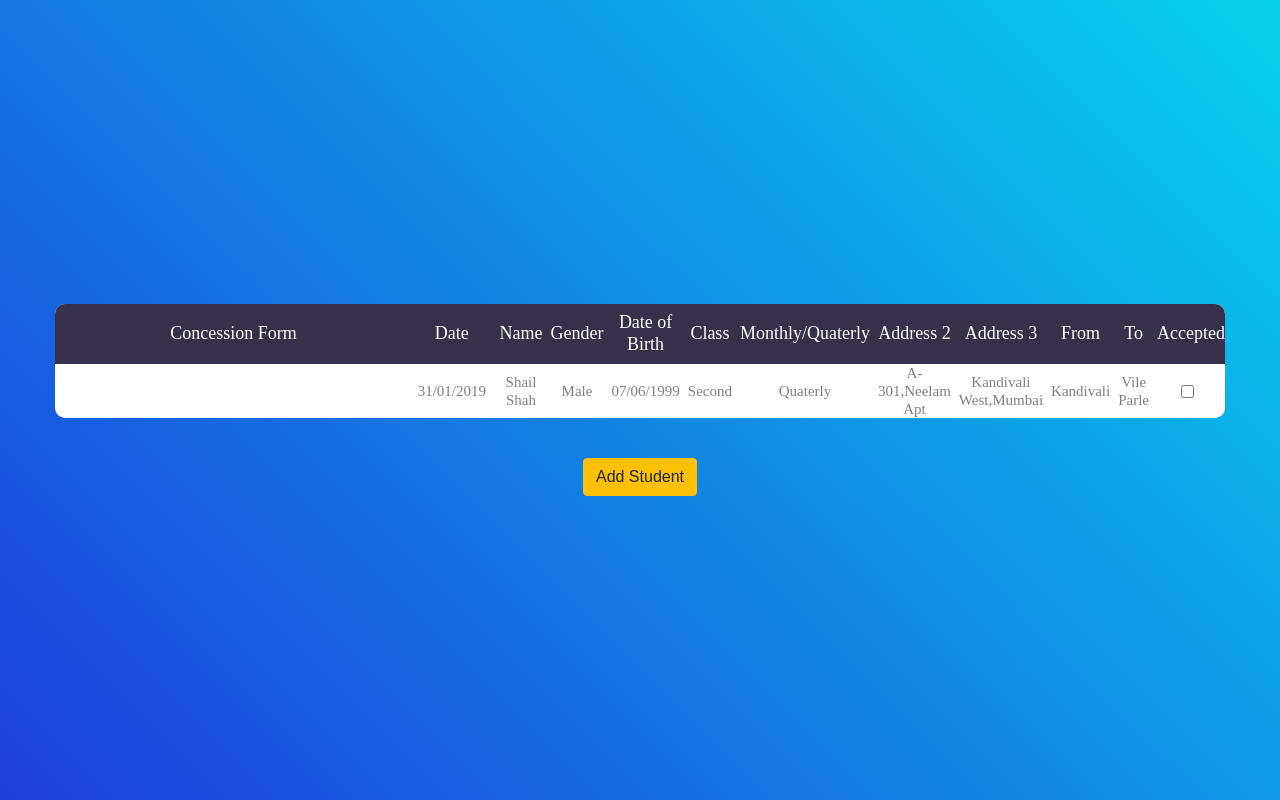
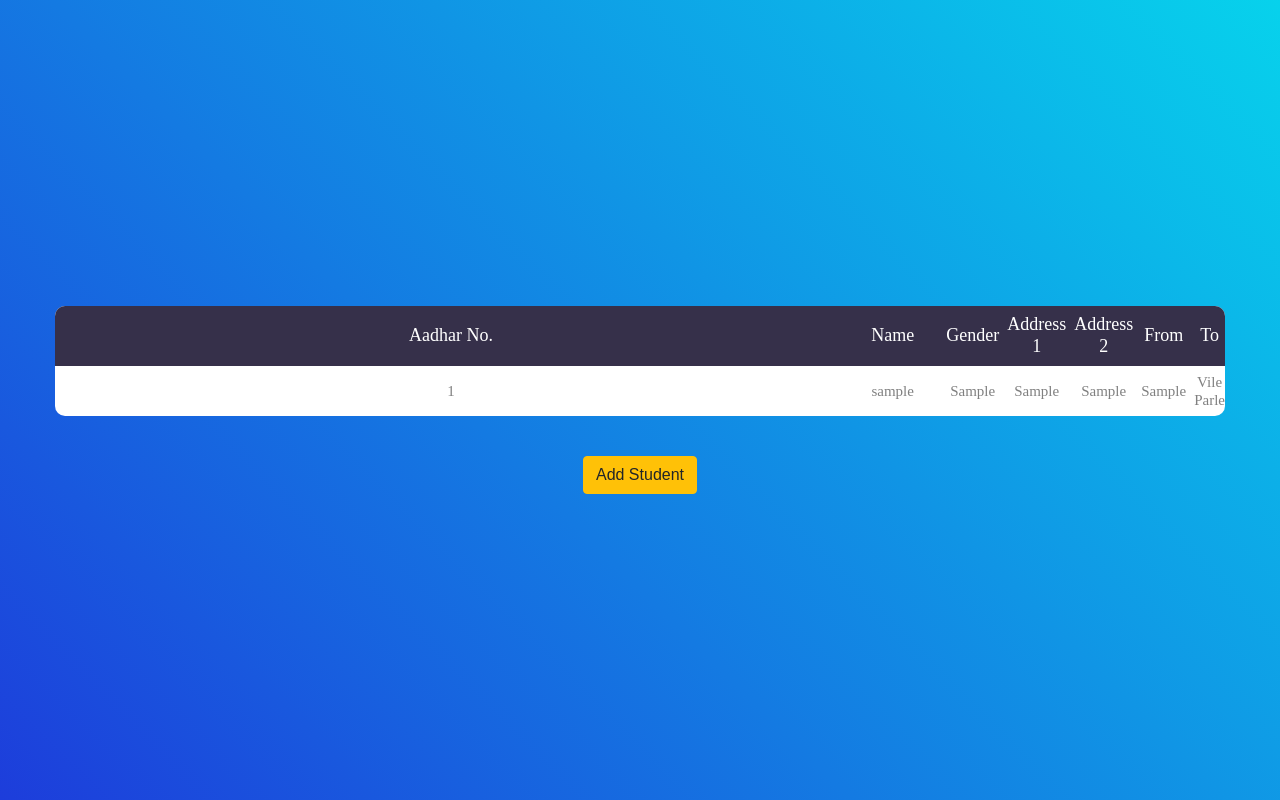
Before and after one commit to Nirav-1999/Railway-Concession, a Django app: page /college/ in a window 1280 px wide. Run offline with Django 3.2, Linux system fonts and the light colour scheme; tables that the repository leaves empty hold one stand-in row (values such as "Sample post"); some libraries are stand-ins or nearby versions; some web fonts are replaced.

Commit message:
Does nothing

```diff
--- a/Templates/college/details.html
+++ b/Templates/college/details.html
@@ -47,7 +47,7 @@
                                 <div class="input-group">
                                     <label for="{{ form.student_bdate.id_for_label }}"></label>
                                     <input class="input--style-1 js-datepicker" type="text" placeholder="BIRTHDATE" name="student_bdate" id="id_student_bdate">
-                                    <i class="zmdi zmdi-calendar-note input-icon js-btn-calendar"></i>
+                                    <!-- <i class="zmdi zmdi-calendar-note input-icon js-btn-calendar"></i> -->
                                 </div>
                             </div>
                             <div class="col-2">
--- a/Templates/college/table.html
+++ b/Templates/college/table.html
@@ -23,35 +23,25 @@
 					<table>
 						<thead>
 							<tr class="table100-head">
-								<th class="column6">Concession Form</th>
-								<th class="column6">Date</th>
+								<th class="column6">Aadhar No.</th>
 								<th class="column6">Name</th>
 								<th class="column6">Gender</th>
-								<th class="column6">Date of Birth</th>
-								<th class="column6">Class</th>
-								<th class="column6">Monthly/Quaterly</th>
+								<th class="column6">Address 1</th>
 								<th class="column6">Address 2</th>
-								<th class="column6">Address 3</th>
 								<th class="column6">From</th>
 								<th class="column6">To</th>
-								<th class="column6">Accepted</th>
 							</tr>
 						</thead>
 						<tbody>
 							{% for student in students %}
 								<tr>
-									<td class="column6">{{student.student_name}}</td>
-									<td class="column6">31/01/2019</td>
-									<td class="column6">Shail Shah</td>
-									<td class="column6">Male</td>
-									<td class="column6">07/06/1999</td>
-									<td class="column6">Second</td>
-									<td class="column6">Quaterly</td>
-									<td class="column6">A-301,Neelam Apt</td>
-									<td class="column6">Kandivali West,Mumbai</td>
-									<td class="column6">Kandivali</td>
+									<td class="column6">{{student.student_aadhar}}</td>
+									<td class="column6">{{student.user.username}}</td>
+									<td class="column6">{{student.student_gender}}</td>
+									<td class="column6">{{student.student_add1}}</td>
+									<td class="column6">{{student.student_add1}}</td>
+									<td class="column6">{{student.student_station}}</td>
 									<td class="column6">Vile Parle</td>
-									<td><input type="checkbox" class="column6"></td>
 								</tr>
 							{% endfor %}
 
--- a/college/forms.py
+++ b/college/forms.py
@@ -7,7 +7,7 @@ from .models import CollegeData,StudentData
 class UserForm(UserCreationForm):
     class Meta(UserCreationForm.Meta):
         model = CustomUser
-        fields = ('username', 'email')
+        fields = ('username', )
 
 class CollegeDataForm(forms.ModelForm):
     class Meta:
@@ -17,4 +17,5 @@ class CollegeDataForm(forms.ModelForm):
 class StudentDataForm(forms.ModelForm):
     class Meta:
         model = StudentData
-        fields = ('student_bdate','student_gender','student_add1','student_add2','student_aadhar','student_station')
+        exclude = ('college',)
+        fields = ('college','student_gender','student_add1','student_add2','student_aadhar','student_station')
--- a/college/models.py
+++ b/college/models.py
@@ -14,17 +14,16 @@ class CollegeData(models.Model):
         return self.college_name
 
 class StudentData(models.Model):
-    college = models.ForeignKey(CollegeData, on_delete=models.CASCADE, blank = True)
+    college = models.ForeignKey(CollegeData,related_name='college', on_delete=models.CASCADE, blank = True)
     user = models.OneToOneField('accounts.CustomUser', related_name = 'Student_user',on_delete=models.CASCADE)
-    student_bdate = models.DateField()
     student_gender = models.CharField(max_length = 10)
     student_add1 = models.CharField(max_length = 300)
     student_add2 = models.CharField(max_length = 300)
-    student_aadhar = models.IntegerField()
+    student_aadhar = models.IntegerField(default=None,blank=True, null=True)
     student_station = models.CharField(max_length=20)
 
     def __str__(self):
-        return self.student_name
+        return self.user.username
 
 
 @receiver(post_save, sender=CustomUser)
--- a/college/views.py
+++ b/college/views.py
@@ -45,14 +45,27 @@ def add_student(request):
 
         user_form = UserForm(request.POST)
         profile_form = StudentDataForm(request.POST)
-        print(user_form)
+        print(profile_form)
 
         if user_form.is_valid() and profile_form.is_valid():
+            print("HI")
+            print(request.user)
+            college = request.user
+            a = CustomUser.objects.get(username = college)
+            print(a)
+            print(a.college_user)
             user = user_form.save(commit=False)
+
+            # import pdb; pdb.set_trace()
+            print(user)
+            user.is_student = True
             user.save()
+            print("-----")
 
+            print(college)
+            print("----")
+            user.Student_user.college = a.college_user
             user.Student_user.student_name = profile_form.cleaned_data.get('student_name')
-            user.Student_user.student_bdate = profile_form.cleaned_data.get('student_bdate')
             user.Student_user.student_gender = profile_form.cleaned_data.get('student_gender')
             user.Student_user.student_add1 = profile_form.cleaned_data.get('student_add1')
             user.Student_user.student_add2 = profile_form.cleaned_data.get('student_add2')
@@ -62,6 +75,7 @@ def add_student(request):
             user.Student_user.save()
             return redirect('college:dashboard')
         else:
+            print(profile_form.errors)
             print(user_form.errors)
             user_form = UserForm()
             profile_form = CollegeDataForm()
```
